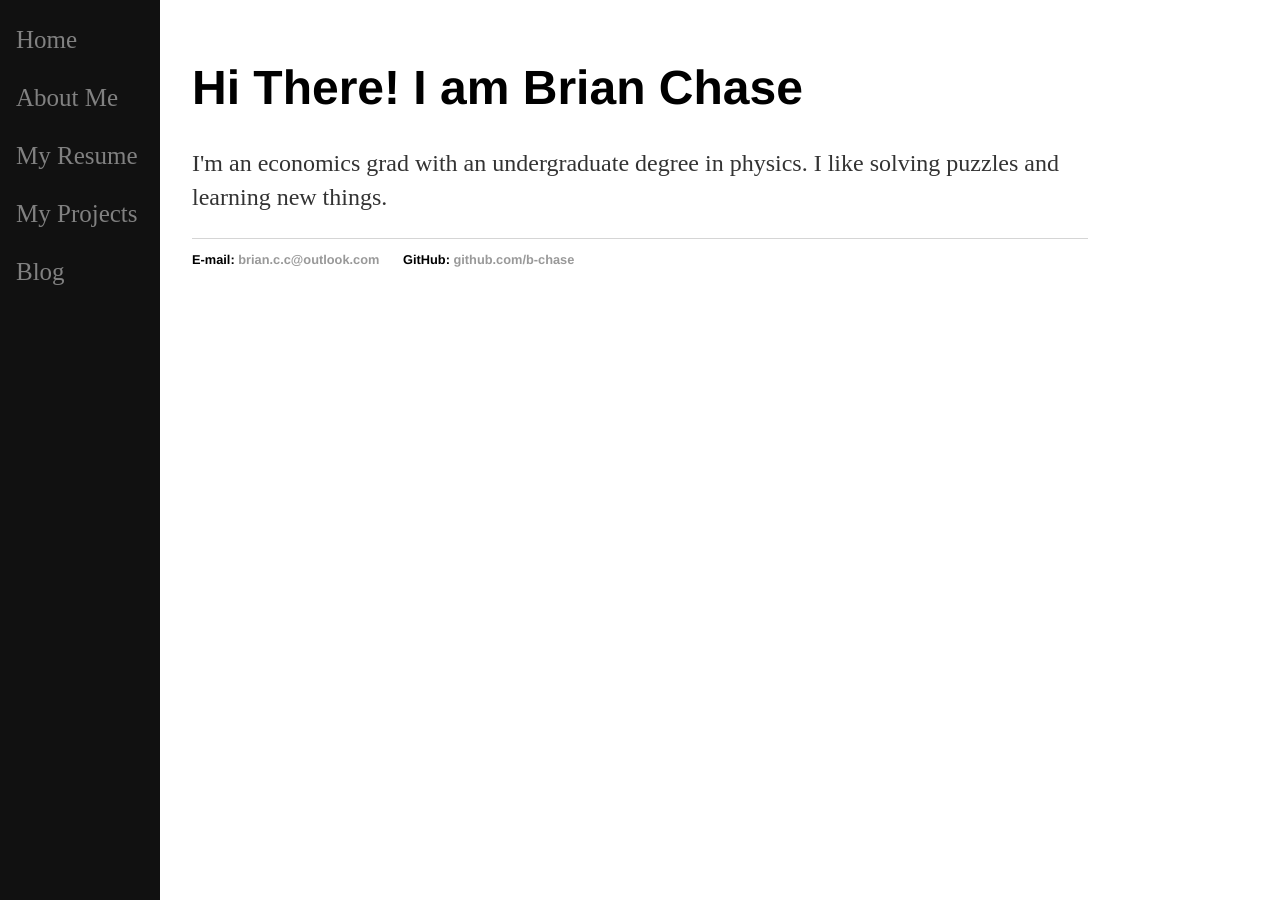
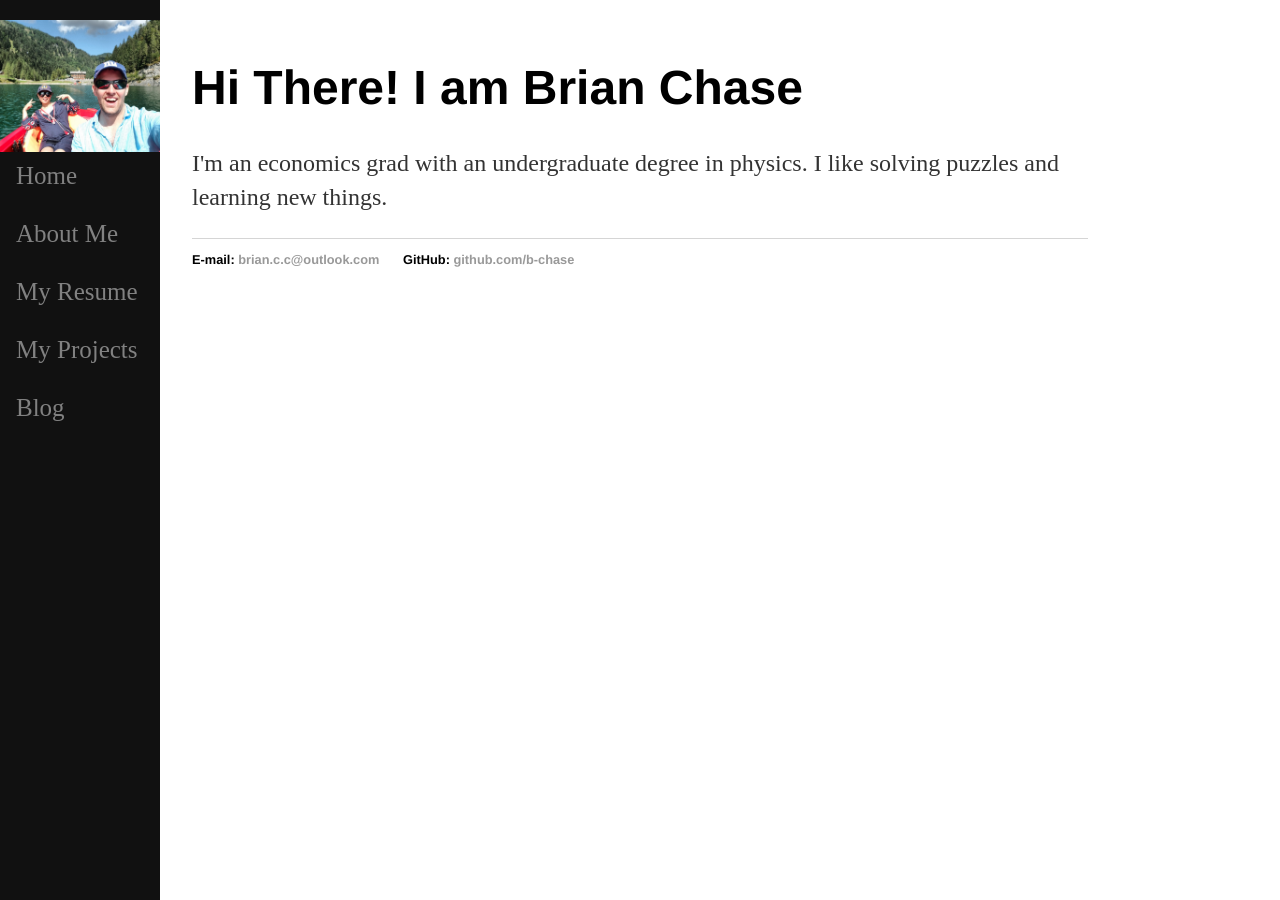
Before and after one commit to b-chase/b-chase.github.io, a Jekyll site: the page built from index.html, in a window 1280 px wide. Built offline with Jekyll 4.4.1, drawn with Linux system fonts in a browser that asks for light colours.

Commit message:
Update default.html

```diff
--- a/_layouts/default.html
+++ b/_layouts/default.html
@@ -7,6 +7,7 @@
 		</head>
 		<body>
 			<nav>
+					<img src="/images/gosau.jpg" width="160"/>
 	        <a href="/">Home</a>
 					<br>
 		      <a href="/about">About Me</a>
```
